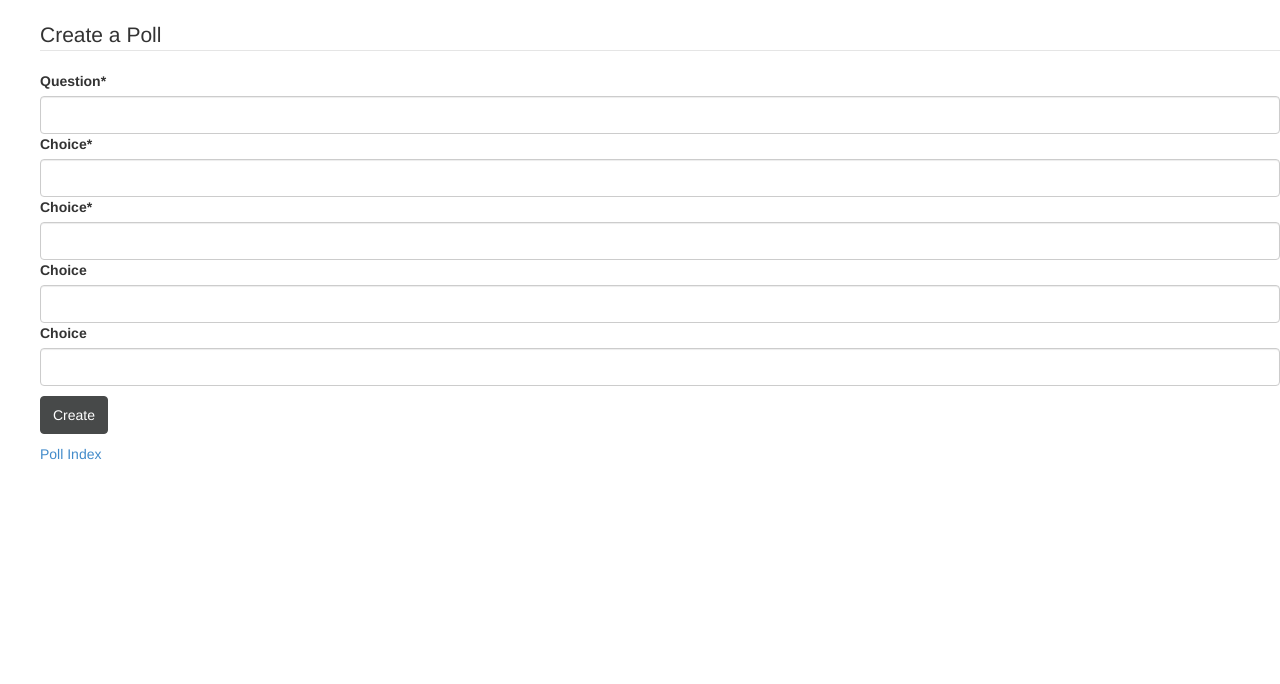
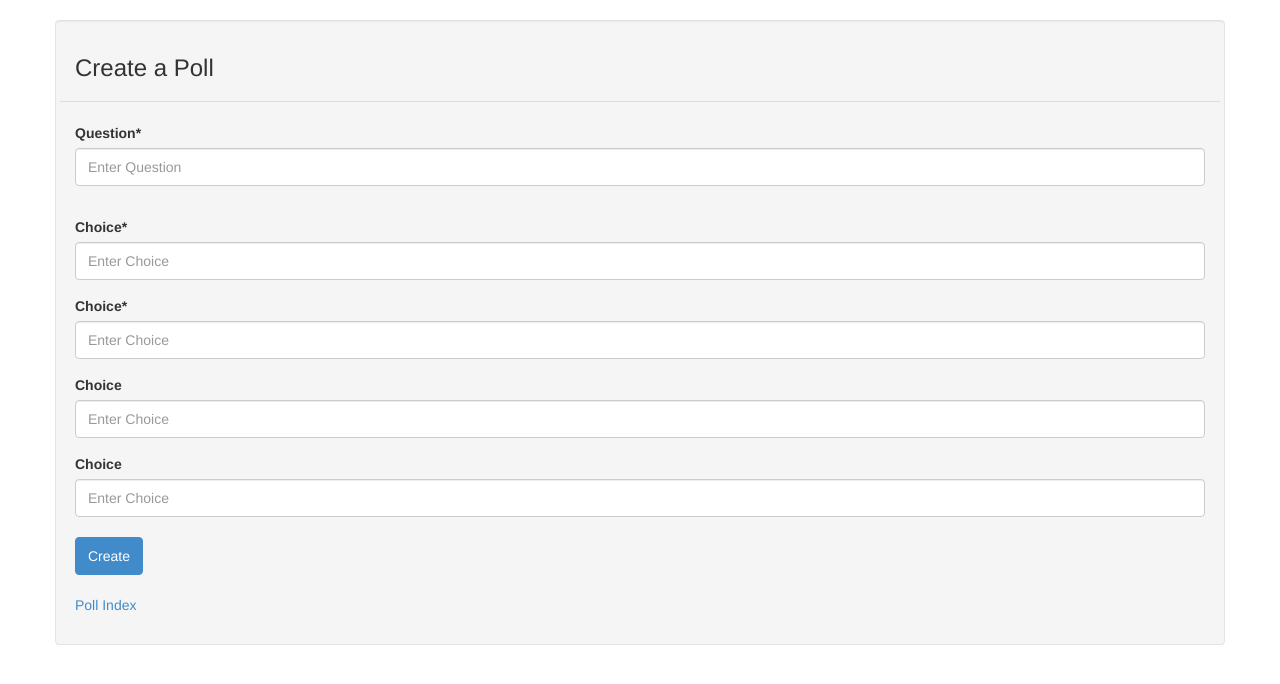
Before and after one commit to Aghoreyshi/djangosite, a Django app: page /polls/create/ in a window 1280 px wide. Shown: the part 50-734 px from the top of the page. Run offline with Django 3.2, Linux system fonts and the light colour scheme; some libraries are stand-ins or nearby versions.

Commit message:
Improve the appearance of the polls app

```diff
--- a/polls/forms.py
+++ b/polls/forms.py
@@ -31,3 +31,16 @@ class PollForm(forms.Form):
         max_length=100,
         required=False
     )
+
+    helper = FormHelper()
+    helper.form_class = 'form-horizontal'
+    helper.layout = Layout(
+        Field('question', css_class='input-lg', placeholder='Enter Question', style='margin-bottom: 25px'),
+        Field('choice1', css_class='', placeholder='Enter Choice', style='margin-bottom: 10px'),
+        Field('choice2', css_class='', placeholder='Enter Choice', style='margin-bottom: 10px'),
+        Field('choice3', css_class='', placeholder='Enter Choice', style='margin-bottom: 10px'),
+        Field('choice4', css_class='', placeholder='Enter Choice', style='margin-bottom: 10px'),
+        FormActions(
+            Submit('save_changes', 'Create', css_class="btn-primary btn-lg", style="margin-top: 10px"),
+        )
+   )
--- a/polls/templates/polls/base.html
+++ b/polls/templates/polls/base.html
@@ -5,7 +5,7 @@
   <li><a href="http://araghor.com">Blog</a></li>
 {% endblock navtabs %}
 {% block footer %}
-<ul>
-<p><a href="/polls/">Poll Index</a></p>
-</ul>
+<div class="container">
+<p style='margin-top: 20px'><a href="/polls/">Poll Index</a></p>
+</div>
 {% endblock footer %}
--- a/polls/templates/polls/create.html
+++ b/polls/templates/polls/create.html
@@ -5,12 +5,13 @@
 Create a Poll
 {% endblock title %}
 {% block content %}
-<ul>
-<legend>Create a Poll</legend>
-    <form action="{% url 'polls:create' %}" method="post">
-    {% csrf_token %}
-    {{ form|crispy }}
-    <button style="margin-top: 10px" type="submit" class="btn btn-default">Create</button>
-    </form>
-</ul>
+<div class="well container">
+  <div class="panel-heading">
+    <h3 class="panel-title">Create a Poll</h3>
+  </div>
+  {% crispy form %}
+  <p style='margin-top: 20px'><a href="/polls/">Poll Index</a></p>
+</div>
 {% endblock content %}
+{% block footer %}
+{% endblock footer %}
```
Also changed, not shown: polls/templates/polls/detail.html (+4 -4 lines), polls/templates/polls/index.html (+3 -5 lines), polls/templates/polls/results.html (+14 -8 lines).
